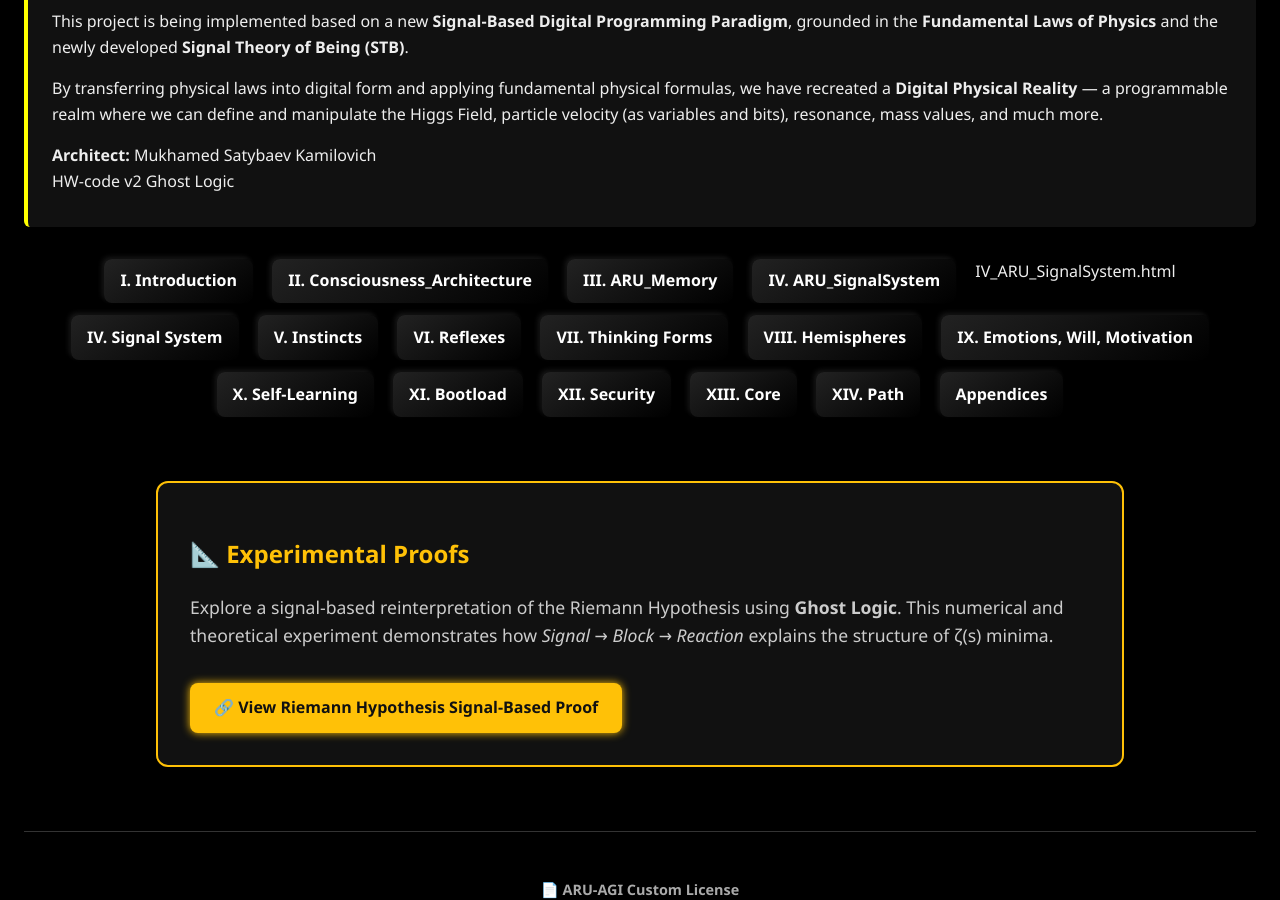
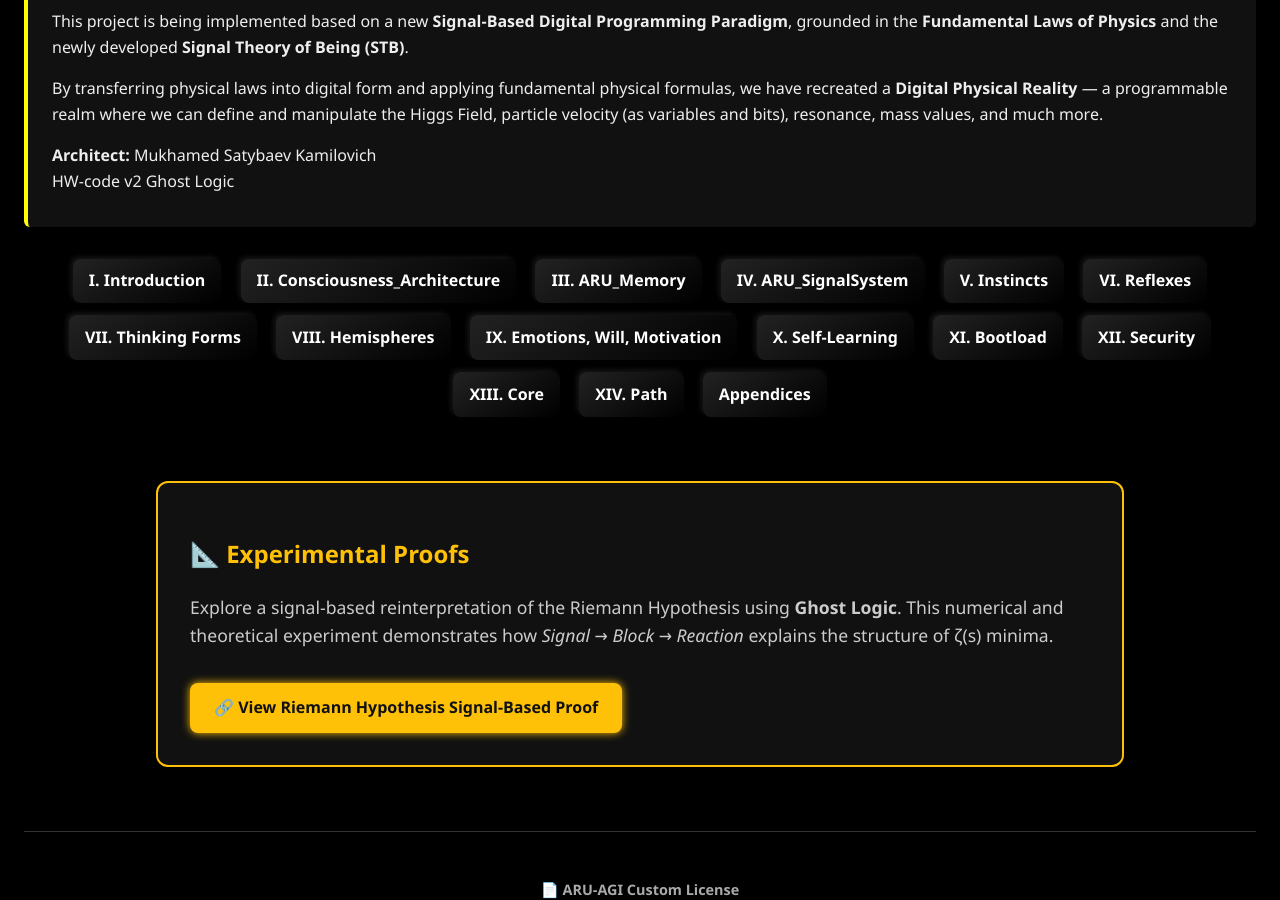
Before and after one commit to Mukhameds/ARU-AGI-Project, a Jekyll site: the page index.html, which Jekyll copies as it is, in a window 1280 px wide and 900 px high, scrolled down 512 px. Built offline with Jekyll 4.4.1, drawn with Linux system fonts in a browser that asks for light colours.

Commit message:
Update index.html

```diff
--- a/index.html
+++ b/index.html
@@ -85,10 +85,10 @@
   <a href="/ARU-AGI-Project/sections/I_Introduction.html">I. Introduction</a>
   <a href="/ARU-AGI-Project/sections/II_Consciousness_Architecture.html">II. Consciousness_Architecture</a>
   <a href="/ARU-AGI-Project/sections/III_ARU_Memory.html">III. ARU_Memory</a>
-    <a href="/ARU-AGI-Project/sections/IV_ARU_SignalSystem.html">IV. ARU_SignalSystem</a>
+  <a href="/ARU-AGI-Project/sections/IV_ARU_SignalSystem.html">IV. ARU_SignalSystem</a>
 
-  IV_ARU_SignalSystem.html
-  <a href="sections/IV_ARU_SignalSystem.md">IV. Signal System</a>
+
+
   <a href="sections/V_ARU_Instincts.md">V. Instincts</a>
   <a href="sections/VI_ARU_Reflexes.md">VI. Reflexes</a>
   <a href="sections/VII_ARU_ThinkingForms.md">VII. Thinking Forms</a>
```
